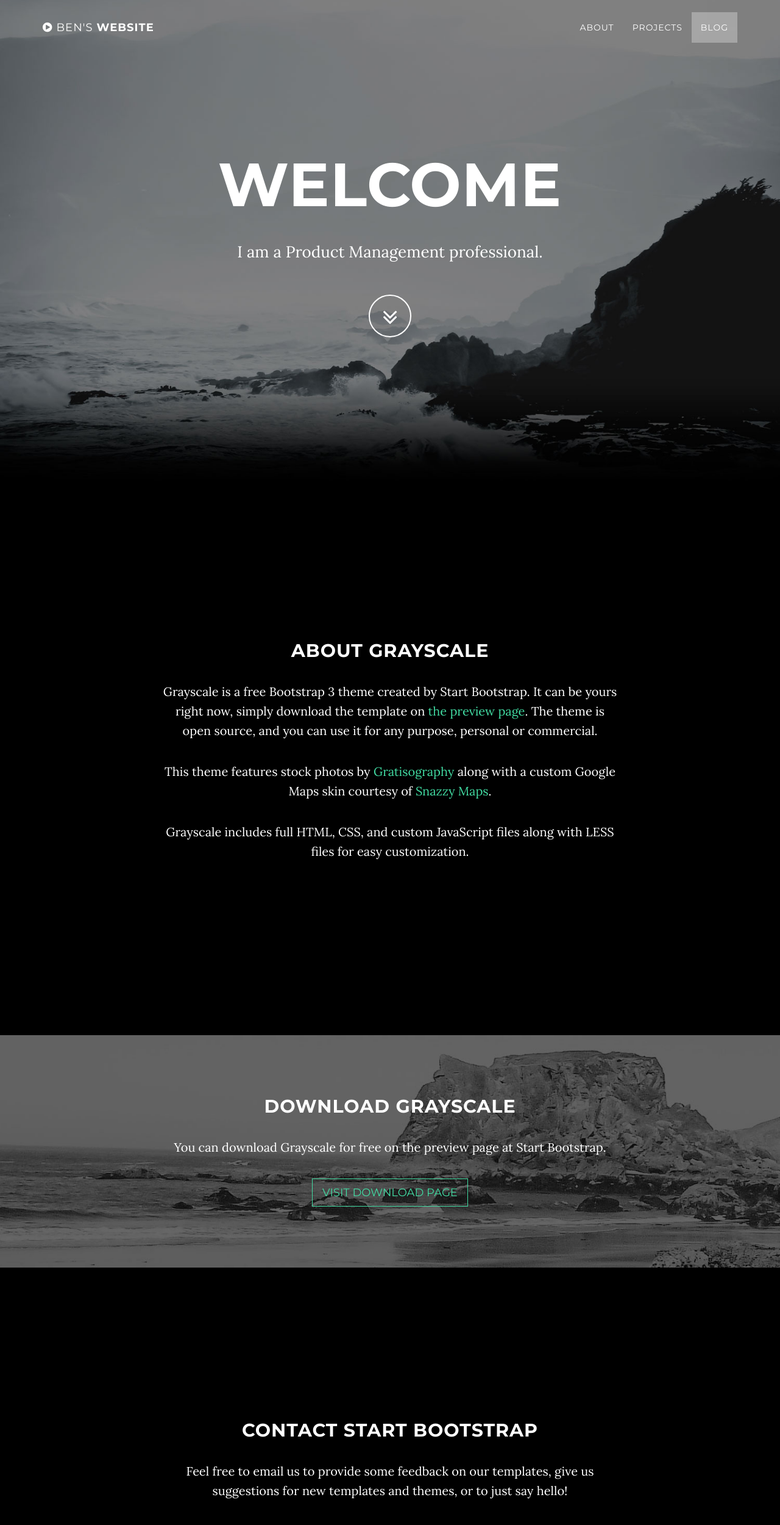
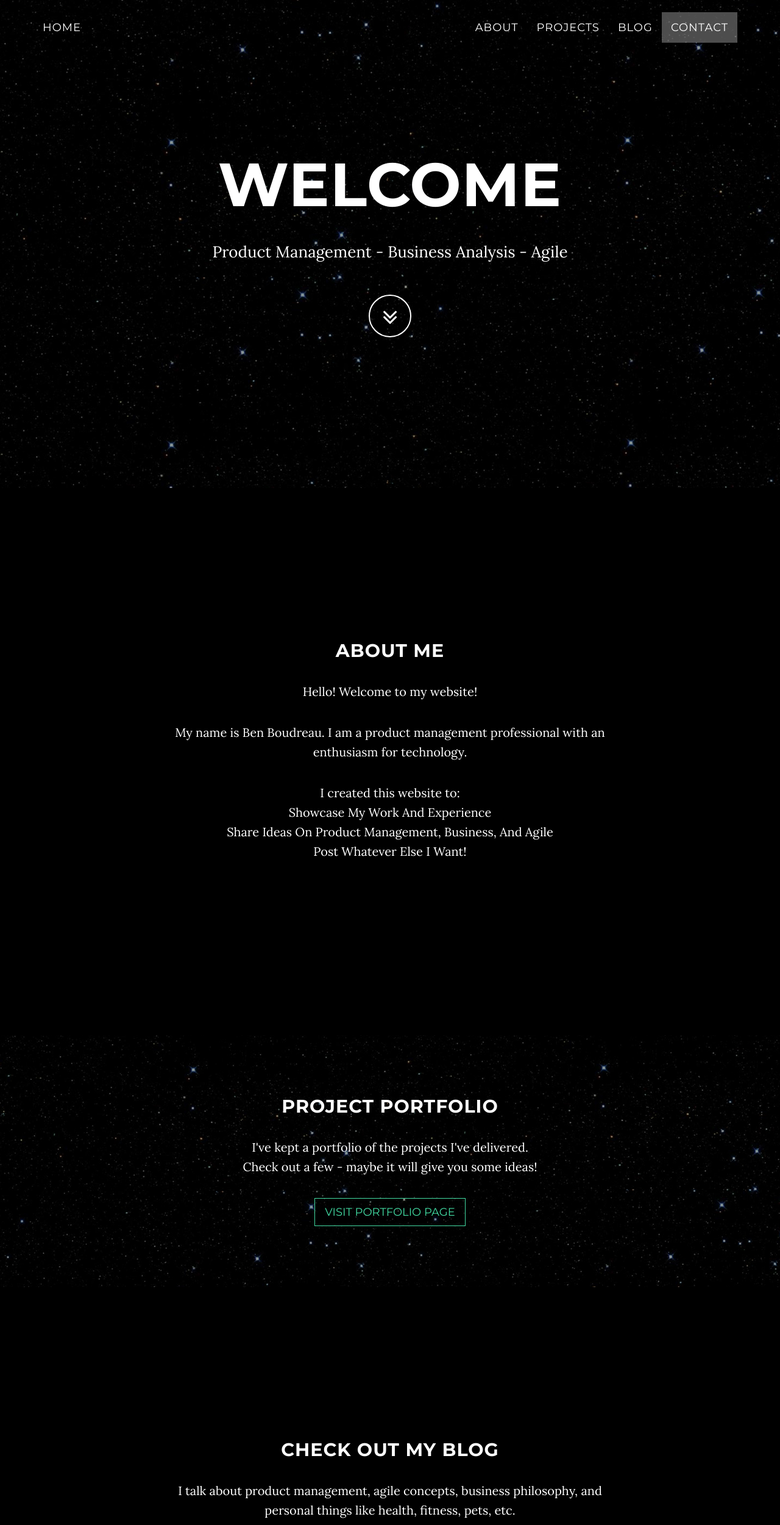
Before and after one commit to btboudreau/btboudreau.github.io, a website: page index.html in a window 1280 px wide. Shown: the top 2500 px of the page at 61% size. Drawn offline with nearby package versions, Linux system fonts and the light colour scheme; some packages are replaced by stand-ins of ours.

Commit message:
Grayscale Template

```diff
--- a/css/grayscale.css
+++ b/css/grayscale.css
@@ -37,6 +37,10 @@ p {
     font-size: 20px;
     line-height: 1.6;
   }
+}
+li {
+  font-size: 18px;
+  line-height: 1.5;
 }
 a {
   color: #42DCA3;
@@ -124,7 +128,7 @@ a:focus {
   padding: 100px 0;
   text-align: center;
   color: white;
-  background: url(../img/intro-bg.jpg) no-repeat bottom center scroll;
+  background: url(../img/stars-bg.jpg) no-repeat bottom center scroll;
   background-color: black;
   -webkit-background-size: cover;
   -moz-background-size: cover;
@@ -224,7 +228,7 @@ a:focus {
   width: 100%;
   padding: 50px 0;
   color: white;
-  background: url(../img/downloads-bg.jpg) no-repeat center center scroll;
+  background: url(../img/stars-bg.jpg) no-repeat center center scroll;
   background-color: black;
   -webkit-background-size: cover;
   -moz-background-size: cover;
--- a/index.html
+++ b/index.html
@@ -20,7 +20,7 @@
     <link href="https://fonts.googleapis.com/css?family=Montserrat:400,700" rel="stylesheet" type="text/css">
 
     <!-- Theme CSS -->
-    <link href="css/grayscale.min.css" rel="stylesheet">
+    <link href="css/grayscale.css" rel="stylesheet">
 
     <!-- HTML5 Shim and Respond.js IE8 support of HTML5 elements and media queries -->
     <!-- WARNING: Respond.js doesn't work if you view the page via file:// -->
@@ -41,7 +41,7 @@
                     Menu <i class="fa fa-bars"></i>
                 </button>
                 <a class="navbar-brand page-scroll" href="#page-top">
-                    <i class="fa fa-play-circle"></i> <span class="light">Ben's</span> Website
+					<span class="light">Home</span>
                 </a>
             </div>
 
@@ -59,8 +59,11 @@
                         <a class="page-scroll" href="#download">Projects</a>
                     </li>
                     <li>
-                        <a class="page-scroll" href="#contact">Blog</a>
+                        <a class="page-scroll" href="#blog">Blog</a>
                     </li>
+					<li>
+						<a class="page-scroll" href="#contact">Contact</a>
+					</li>
                 </ul>
             </div>
             <!-- /.navbar-collapse -->
@@ -75,7 +78,7 @@
                 <div class="row">
                     <div class="col-md-8 col-md-offset-2">
                         <h1 class="brand-heading">Welcome</h1>
-                        <p class="intro-text">I am a Product Management professional.</p>
+                        <p class="intro-text">Product Management - Business Analysis - Agile</p>
                         <a href="#about" class="btn btn-circle page-scroll">
                             <i class="fa fa-angle-double-down animated"></i>
                         </a>
@@ -89,37 +92,42 @@
     <section id="about" class="container content-section text-center">
         <div class="row">
             <div class="col-lg-8 col-lg-offset-2">
-                <h2>About Grayscale</h2>
-                <p>Grayscale is a free Bootstrap 3 theme created by Start Bootstrap. It can be yours right now, simply download the template on <a href="http://startbootstrap.com/template-overviews/grayscale/">the preview page</a>. The theme is open source, and you can use it for any purpose, personal or commercial.</p>
-                <p>This theme features stock photos by <a href="http://gratisography.com/">Gratisography</a> along with a custom Google Maps skin courtesy of <a href="http://snazzymaps.com/">Snazzy Maps</a>.</p>
-                <p>Grayscale includes full HTML, CSS, and custom JavaScript files along with LESS files for easy customization.</p>
+                <h2>About Me</h2>
+                <p>Hello! Welcome to my website!</p>
+                <p>My name is Ben Boudreau. I am a product management professional with an enthusiasm for technology.</p>
+				<p>
+					I created this website to:</br>
+					Showcase My Work And Experience</br>
+					Share Ideas On Product Management, Business, And Agile</br>
+					Post Whatever Else I Want!
+				</p>
             </div>
         </div>
     </section>
 
-    <!-- Download Section -->
+    <!-- Project Section -->
     <section id="download" class="content-section text-center">
         <div class="download-section">
             <div class="container">
                 <div class="col-lg-8 col-lg-offset-2">
-                    <h2>Download Grayscale</h2>
-                    <p>You can download Grayscale for free on the preview page at Start Bootstrap.</p>
-                    <a href="http://startbootstrap.com/template-overviews/grayscale/" class="btn btn-default btn-lg">Visit Download Page</a>
+                    <h2>Project Portfolio</h2>
+                    <p>I've kept a portfolio of the projects I've delivered. </br>Check out a few - maybe it will give you some ideas!</p>
+                    <a href="http://btboudreau.github.io/projects" class="btn btn-default btn-lg">Visit Portfolio Page</a>
                 </div>
             </div>
         </div>
     </section>
 
-    <!-- Contact Section -->
-    <section id="contact" class="container content-section text-center">
+    <!-- Blog Section -->
+    <section id="blog" class="container content-section text-center">
         <div class="row">
             <div class="col-lg-8 col-lg-offset-2">
-                <h2>Contact Start Bootstrap</h2>
-                <p>Feel free to email us to provide some feedback on our templates, give us suggestions for new templates and themes, or to just say hello!</p>
-                <p><a href="mailto:feedback@startbootstrap.com">feedback@startbootstrap.com</a>
-                </p>
+                <h2>Check Out My Blog</h2>
+                <p>I talk about product management, agile concepts, business philosophy, and personal things like health, fitness, pets, etc. </p>
+				<!--
                 <ul class="list-inline banner-social-buttons">
-                    <li>
+
+					<li>
                         <a href="https://twitter.com/SBootstrap" class="btn btn-default btn-lg"><i class="fa fa-twitter fa-fw"></i> <span class="network-name">Twitter</span></a>
                     </li>
                     <li>
@@ -129,17 +137,43 @@
                         <a href="https://plus.google.com/+Startbootstrap/posts" class="btn btn-default btn-lg"><i class="fa fa-google-plus fa-fw"></i> <span class="network-name">Google+</span></a>
                     </li>
                 </ul>
+				-->
+				<a href="http://btboudreau.github.io/blog" class="btn btn-default btn-lg">Visit My Blog</a>
+            </div>
+        </div>
+    </section>
+
+	<!-- Contact Section -->
+    <section id="contact" class="content-section text-center">
+        <div class="download-section">
+            <div class="container">
+                <div class="col-lg-8 col-lg-offset-2">
+                    <h2>Contact Me</h2>
+					<p>Feel free to send me an email or find me on LinkedIn</p>
+					<p>
+					<a href="mailto:btboudreau@gmail.com">btboudreau@gmail.com</a>
+					<ul class="list-inline banner-social-buttons">
+						<li>
+							<a href="https://linkedin.com/btboudreau" class="btn btn-default btn-lg"><i class="fa fa-linkedin fa-fw"></i> <span class="network-name">LinkedIn</span></a>
+						</li>
+						<li>
+							<a href="https://github.com/btboudreau" class="btn btn-default btn-lg"><i class="fa fa-github fa-fw"></i> <span class="network-name">Github</span></a>
+						</li>
+					</ul>
+					</p>
+                </div>
             </div>
         </div>
     </section>
 
     <!-- Map Section -->
+	<!--
     <div id="map"></div>
-
+	-->
     <!-- Footer -->
     <footer>
         <div class="container text-center">
-            <p>Copyright &copy; Your Website 2016</p>
+            <p>Copyright &copy; Benjamin Boudreau 2017</p>
         </div>
     </footer>
 
@@ -153,8 +187,9 @@
     <script src="https://cdnjs.cloudflare.com/ajax/libs/jquery-easing/1.3/jquery.easing.min.js"></script>
 
     <!-- Google Maps API Key - Use your own API key to enable the map feature. More information on the Google Maps API can be found at https://developers.google.com/maps/ -->
-    <script type="text/javascript" src="https://maps.googleapis.com/maps/api/js?key=AIzaSyCRngKslUGJTlibkQ3FkfTxj3Xss1UlZDA&sensor=false"></script>
-
+	<!--
+	<script type="text/javascript" src="https://maps.googleapis.com/maps/api/js?key=AIzaSyCRngKslUGJTlibkQ3FkfTxj3Xss1UlZDA&sensor=false"></script>
+	-->
     <!-- Theme JavaScript -->
     <script src="js/grayscale.min.js"></script>
 
```
Also changed, not shown: css/grayscale.min.css, css/starwarsintro.css (renamed from starwarsintro.css), img/star-wars-intro.png, img/stars-bg.jpg (added).
